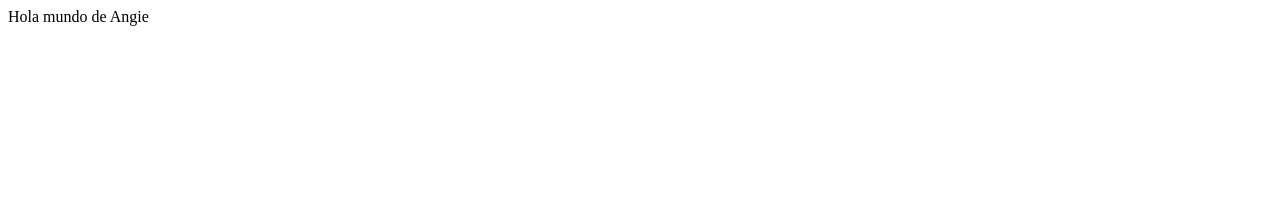
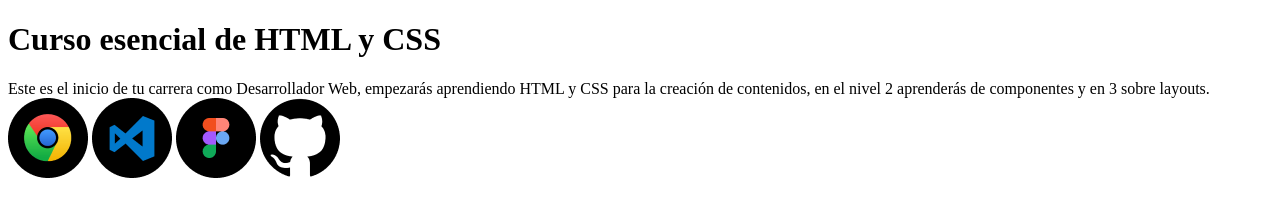
Before and after one commit to ANemocon/curso-esencial-html-css, a plain HTML site: page index.html in a window 1280 px wide. Drawn offline with Linux system fonts and the light colour scheme.

Commit message:
Hemos subido todas las imágenes de los logos del proyecto y hemos creado un nuevo index

```diff
--- a/index.html
+++ b/index.html
@@ -3,9 +3,14 @@
 <head>
     <meta charset="UTF-8">
     <meta name="viewport" content="width=device-width, initial-scale=1.0">
-    <title>Document</title>
+    <title>El blog de andy</title>
 </head>
 <body>
-    Hola mundo de Angie
+    <h1>Curso esencial de HTML y CSS</h1>
+    <p>Este es el inicio de tu carrera como Desarrollador Web, empezarás aprendiendo HTML y CSS para la creación de contenidos, en el nivel 2 aprenderás de componentes y en 3 sobre layouts.</h2>
+    <img src="img/google-chrome.png" alt="Logo de google chrome" title="Logo de google chrome">
+    <img src="img/visual-studio-code.png" alt="Logo de visual studio code" title="Logo de visual studio code">
+    <img src="img/figma.png" alt="Logo de figma" title="Logo de figma">
+    <img src="img/github.png" alt="Logo de github" title="Logo de github">
 </body>
 </html>
```
Also changed, not shown: img/css.png (added), img/dom.png (added), img/figma.png (added), img/github.png (added), img/google-chrome.png (added), img/pattern.png (added), img/visual-studio-code.png (added).
